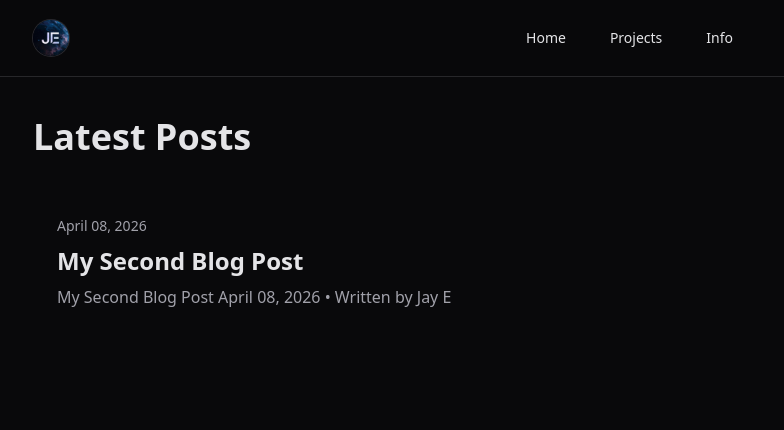
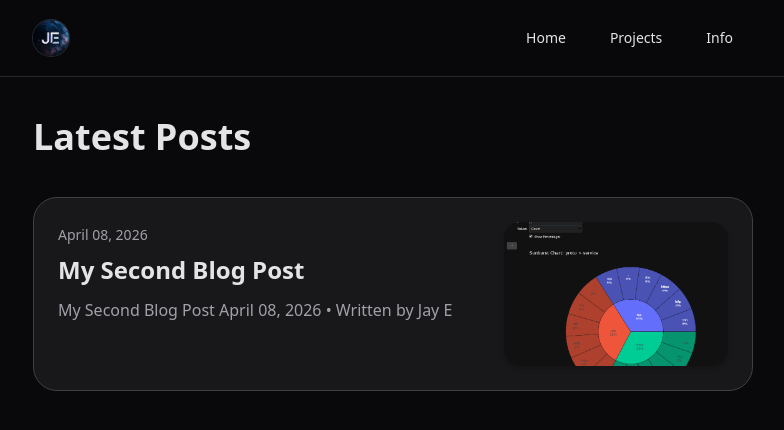
Before and after one commit to jayjoe101/jayjoe101.github.io, a Jekyll site: the page built from index.html, in a window 1280 px wide. Shown: the top 430 px of the page, without its empty margins (247-1031 px from the left). Built offline with Jekyll 4.4.1, drawn with Linux system fonts in a browser that asks for light colours; nearby versions of some CDN libraries.

Commit message:
post thumbnails

```diff
--- a/index.html
+++ b/index.html
@@ -3,19 +3,33 @@ layout: default
 title: Home
 ---
 
-<h1 class="text-4xl font-bold mb-8">Latest Posts</h1>
+<h1 class="text-4xl font-bold mb-10">Latest Posts</h1>
 
-<ul class="space-y-8">
+<div class="space-y-8">
   {% for post in site.blog %}
-    <li>
-      <a href="{{ post.url }}" class="block hover:bg-zinc-900 p-6 rounded-2xl transition">
+  <a href="{{ post.url }}" class="group block">
+    <div class="flex flex-col md:flex-row gap-6 bg-zinc-900 hover:bg-zinc-800 border border-zinc-700 hover:border-zinc-400 rounded-3xl p-6 transition-all duration-300">
+
+      <!-- Left: Text content (your "title card") -->
+      <div class="flex-1">
         <time class="text-sm text-zinc-400">{{ post.date | date: "%B %d, %Y" }}</time>
-        <h2 class="text-2xl font-semibold mt-2">{{ post.title }}</h2>
-        <p class="text-zinc-400 mt-2 line-clamp-2">{{ post.excerpt | default: post.content | strip_html | truncate: 160 }}</p>
-      </a>
-    </li>
+        <h2 class="text-2xl font-semibold mt-2 group-hover:text-white transition-colors">{{ post.title }}</h2>
+        <p class="text-zinc-400 mt-3 line-clamp-3">{{ post.excerpt | default: post.content | strip_html | truncate: 180 }}</p>
+      </div>
+
+      <!-- Right: Thumbnail image -->
+      {% if post.image %}
+      <div class="w-full md:w-56 flex-shrink-0">
+        <img src="{{ post.image }}"
+             alt="{{ post.title }}"
+             class="w-full h-40 md:h-36 object-cover rounded-2xl shadow-md transition-transform duration-300 group-hover:scale-105">
+      </div>
+      {% endif %}
+
+    </div>
+  </a>
   {% endfor %}
-</ul>
+</div>
 
 {% if site.blog.size == 0 %}
   <p class="text-zinc-400">No posts yet — create your first one!</p>
```
Also changed, not shown: _blog/new post.md (+1 -0 lines), assets/images/thumbnails/template.png (added).
